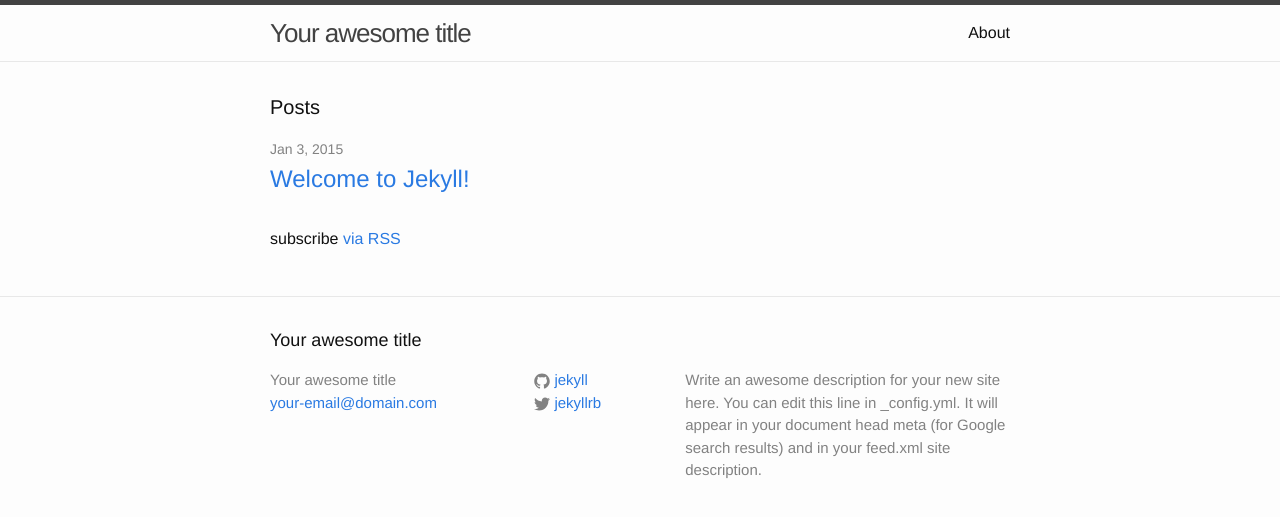
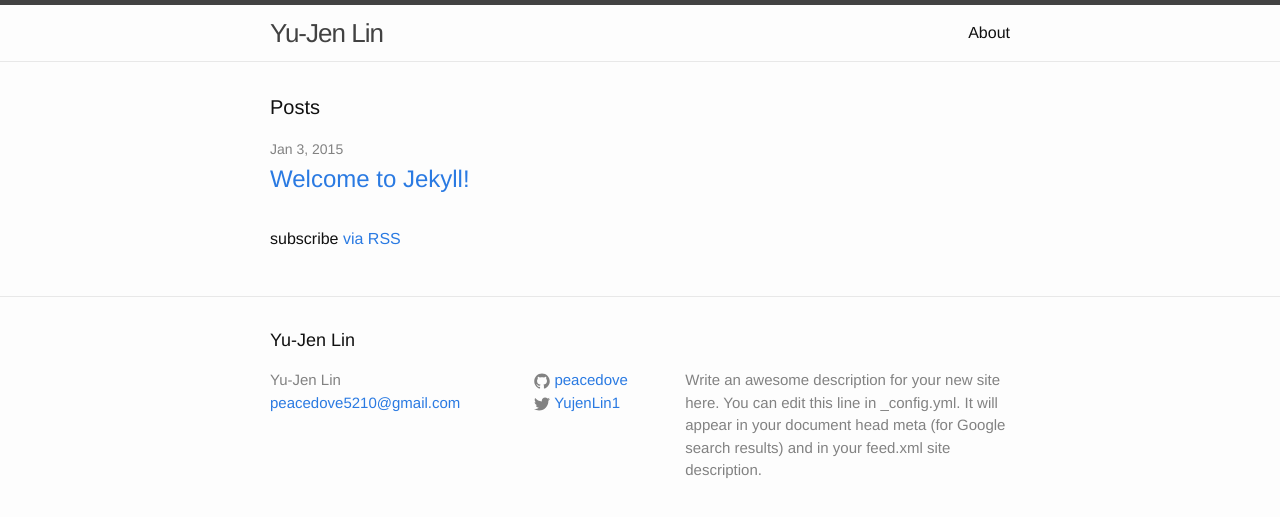
Before and after one commit to peacedove/yujenlin, a Jekyll site: the page built from index.html, in a window 1280 px wide. Shown: the top 517 px of the page. Built offline with Jekyll 4.4.1, drawn with Linux system fonts in a browser that asks for light colours.

Commit message:
update site information

```diff
--- a/_config.yml
+++ b/_config.yml
@@ -1,14 +1,14 @@
 # Site settings
-title: Your awesome title
-email: your-email@domain.com
+title: Yu-Jen Lin
+email: peacedove5210@gmail.com
 description: > # this means to ignore newlines until "baseurl:"
   Write an awesome description for your new site here. You can edit this
   line in _config.yml. It will appear in your document head meta (for
   Google search results) and in your feed.xml site description.
 baseurl: "/yujenlin" # the subpath of your site, e.g. /blog/
-url: "http://yourdomain.com" # the base hostname & protocol for your site
-twitter_username: jekyllrb
-github_username:  jekyll
+url: "http://peacedove.github.io" # the base hostname & protocol for your site
+twitter_username: YujenLin1
+github_username:  peacedove
 
 # Build settings
 markdown: kramdown
```
